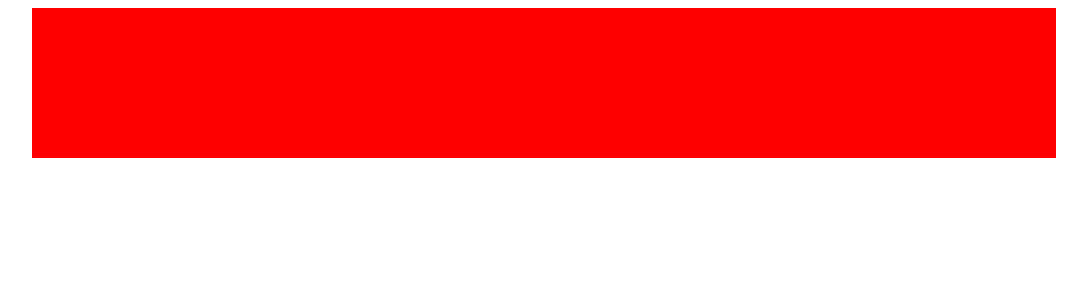
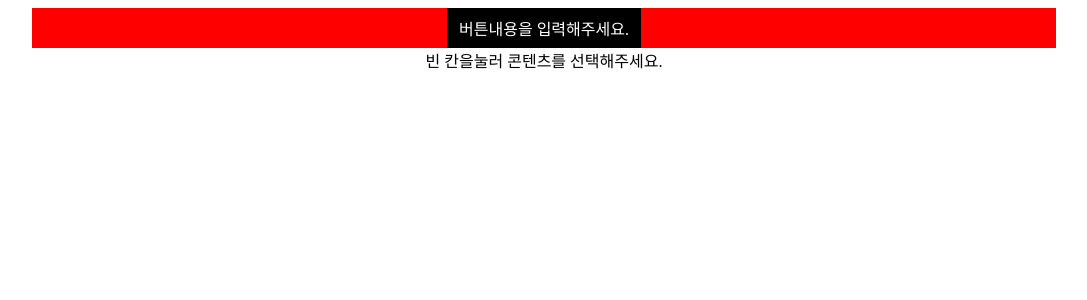
Before and after one commit to cocobino/busansw, a React (Vite) app: page / in a window 1280 px wide. Shown: the top 300 px of the page, without its empty margins (96-1183 px from the left). Built offline with nearby package versions, Linux system fonts and the light colour scheme; the HTML template or start-up script is replaced by a standard one.

Commit message:
- Cotents 추가

```diff
--- a/EDITOR_API_VER.tsx
+++ b/EDITOR_API_VER.tsx
@@ -27,6 +27,27 @@
                                     id: `contents_${Math.random()}`,
                                     parentId: groupIds,
                                     type: 'CONTENTS',
+                                    contentsType: 'BUTTON',
+                                    childrenItem: [],
+                                }
+                            ]
+                        }
+                    ]
+                },
+                {
+                    id: blockIds,
+                    parentId: layoutIds,
+                    type: 'BLOCK',
+                    childrenItem: [
+                        {
+                            id: groupIds,
+                            parentId: blockIds,
+                            type:'CONTENTS',
+                            childrenItem: [
+                                {
+                                    id: `contents_${Math.random()}`,
+                                    parentId: groupIds,
+                                    type: 'CONTENTS',
                                     contentsType: 'EMPTY',
                                     childrenItem: [],
                                 }
@@ -34,6 +55,7 @@
                         }
                     ]
                 }
+
             ]
         }
     ],
--- /dev/null
+++ b/src/components/contents/add/index.tsx
@@ -0,0 +1,10 @@
+import {css} from "@emotion/css";
+
+const ContentsAdd = () => {
+
+
+    return <div className={css`
+    `}>+</div>
+}
+
+export default ContentsAdd
--- a/src/components/contents/button/index.tsx
+++ b/src/components/contents/button/index.tsx
@@ -1,6 +1,20 @@
+import {css} from "@emotion/css";
+
 const ContentsButton = () => {
 
-    return <div></div>
+
+    return <div className={css`
+      display: flex;
+      align-content: center;
+      justify-content: center;
+    `}><span className={css`
+      display: flex;
+      align-content: center;
+      justify-content: center;
+      padding: 8px 12px;
+      background: black;
+      color: white;
+    `}>버튼내용을 입력해주세요.</span></div>
 }
 
 export default ContentsButton
--- a/src/components/contents/empty/index.tsx
+++ b/src/components/contents/empty/index.tsx
@@ -1,6 +1,22 @@
+import {css} from "@emotion/css";
+
 const ContentsEmpty = () => {
 
-    return <div></div>
+    return <div className={css`
+      display: flex;
+      align-content: center;
+      justify-content: center;
+      width: 100%;
+      height: 100%;
+      background: white;
+      min-height: 150px;
+    `}>
+        <span className={css`
+          display: flex;
+          align-content: center;
+          justify-content: center;
+        `}>빈 칸을눌러 콘텐츠를 선택해주세요.</span>
+    </div>
 }
 
 export default ContentsEmpty
--- a/src/components/contents/index.tsx
+++ b/src/components/contents/index.tsx
@@ -3,6 +3,7 @@
 import {css} from "@emotion/css";
 import ContentsButton from "./button";
 import ContentsEmpty from "./empty";
+import ContentsAdd from "./add";
 
 const EditorContents:FC<Item> = (props) => {
     const {contentsType} =props;
@@ -14,6 +15,8 @@
                 return <ContentsEmpty />
             case 'BUTTON':
                 return <ContentsButton />
+            case 'ADD':
+                return <ContentsAdd />
         }
     }
 
@@ -23,7 +26,6 @@
 
     return <div className={css`
         width: 100%;
-        height: 150px;
         background: red;
     `}>{contentsTypeElem()}</div>
 }
--- a/src/interface/Item.ts
+++ b/src/interface/Item.ts
@@ -9,7 +9,7 @@
     parentId?:pageIdType | layoutIdType | blockIdType | groupIdType | contentsIdType;
     childrenItem:Item[];
     type: 'PAGE' | 'LAYOUT' | 'BLOCK' | 'GROUP' | 'CONTENTS';
-    contentsType?: 'EMPTY' | 'BUTTON' ;
+    contentsType?: 'EMPTY' | 'BUTTON' | 'ADD' ;
 }
 
 
```
